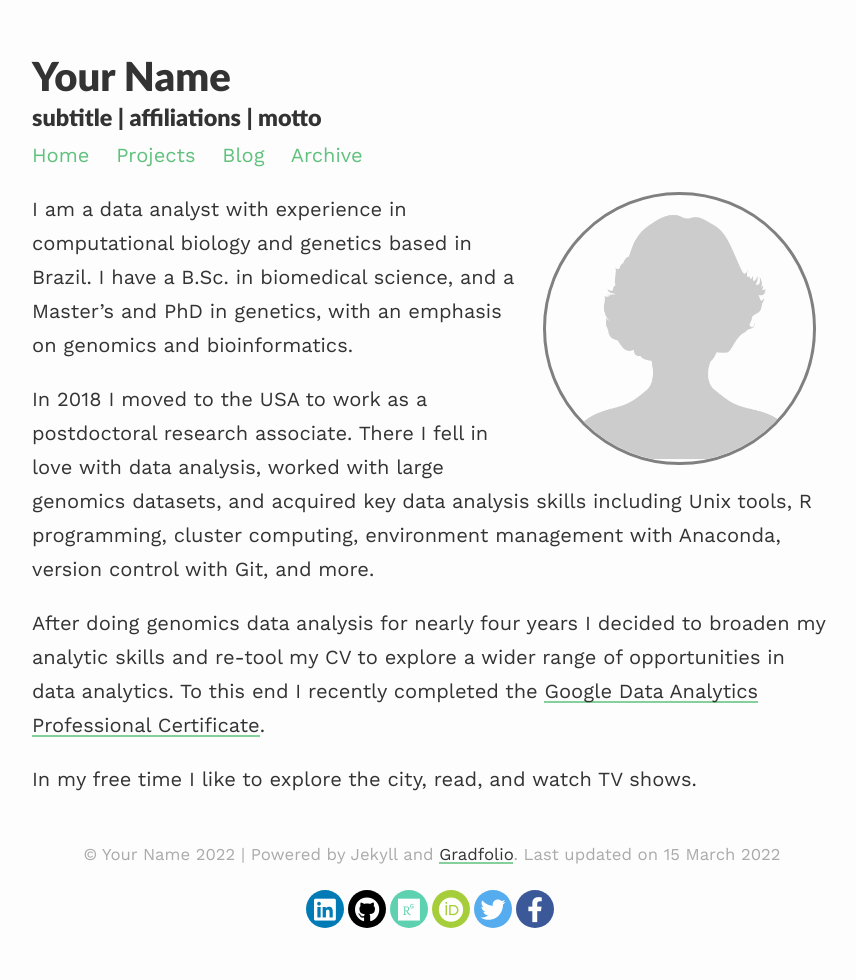
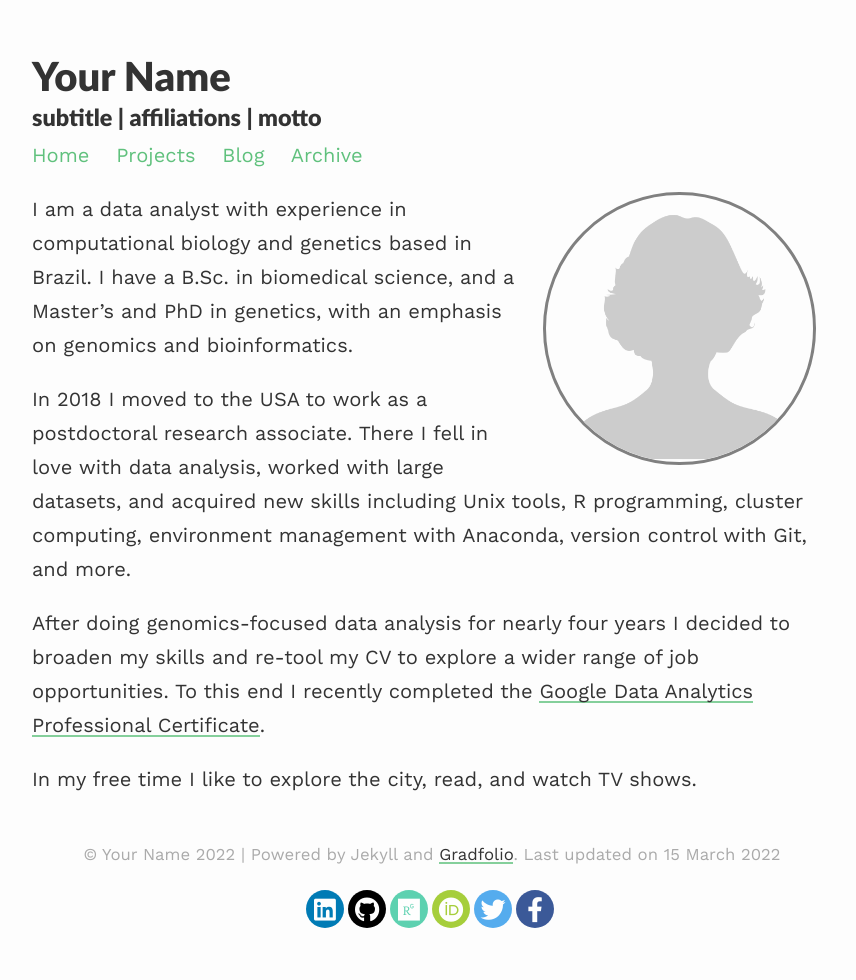
Before and after one commit to gbdias/home, a Jekyll site: the page built from index.md, in a window 1280 px wide. Shown: the whole page, without its empty margins (208-1064 px from the left). Built offline with Jekyll 4.4.1, drawn with Linux system fonts in a browser that asks for light colours; nearby versions of some CDN libraries.

Commit message:
Update index.md

```diff
--- a/index.md
+++ b/index.md
@@ -9,8 +9,8 @@ published: true
 
 I am a data analyst with experience in computational biology and genetics based in Brazil. I have a B.Sc. in biomedical science, and a Master's and PhD in genetics, with an emphasis on genomics and bioinformatics.
 
-In 2018 I moved to the USA to work as a postdoctoral research associate. There I fell in love with data analysis, worked with large genomics datasets, and acquired key data analysis skills including Unix tools, R programming, cluster computing, environment management with Anaconda, version control with Git, and more.
+In 2018 I moved to the USA to work as a postdoctoral research associate. There I fell in love with data analysis, worked with large datasets, and acquired new skills including Unix tools, R programming, cluster computing, environment management with Anaconda, version control with Git, and more.
 
-After doing genomics data analysis for nearly four years I decided to broaden my analytic skills and re-tool my CV to explore a wider range of opportunities in data analytics. To this end I recently completed the [Google Data Analytics Professional Certificate](https://www.coursera.org/professional-certificates/google-data-analytics){:target="_blank"}.
+After doing genomics-focused data analysis for nearly four years I decided to broaden my skills and re-tool my CV to explore a wider range of job opportunities. To this end I recently completed the [Google Data Analytics Professional Certificate](https://www.coursera.org/professional-certificates/google-data-analytics){:target="_blank"}.
 
 In my free time I like to explore the city, read, and watch TV shows.
```
